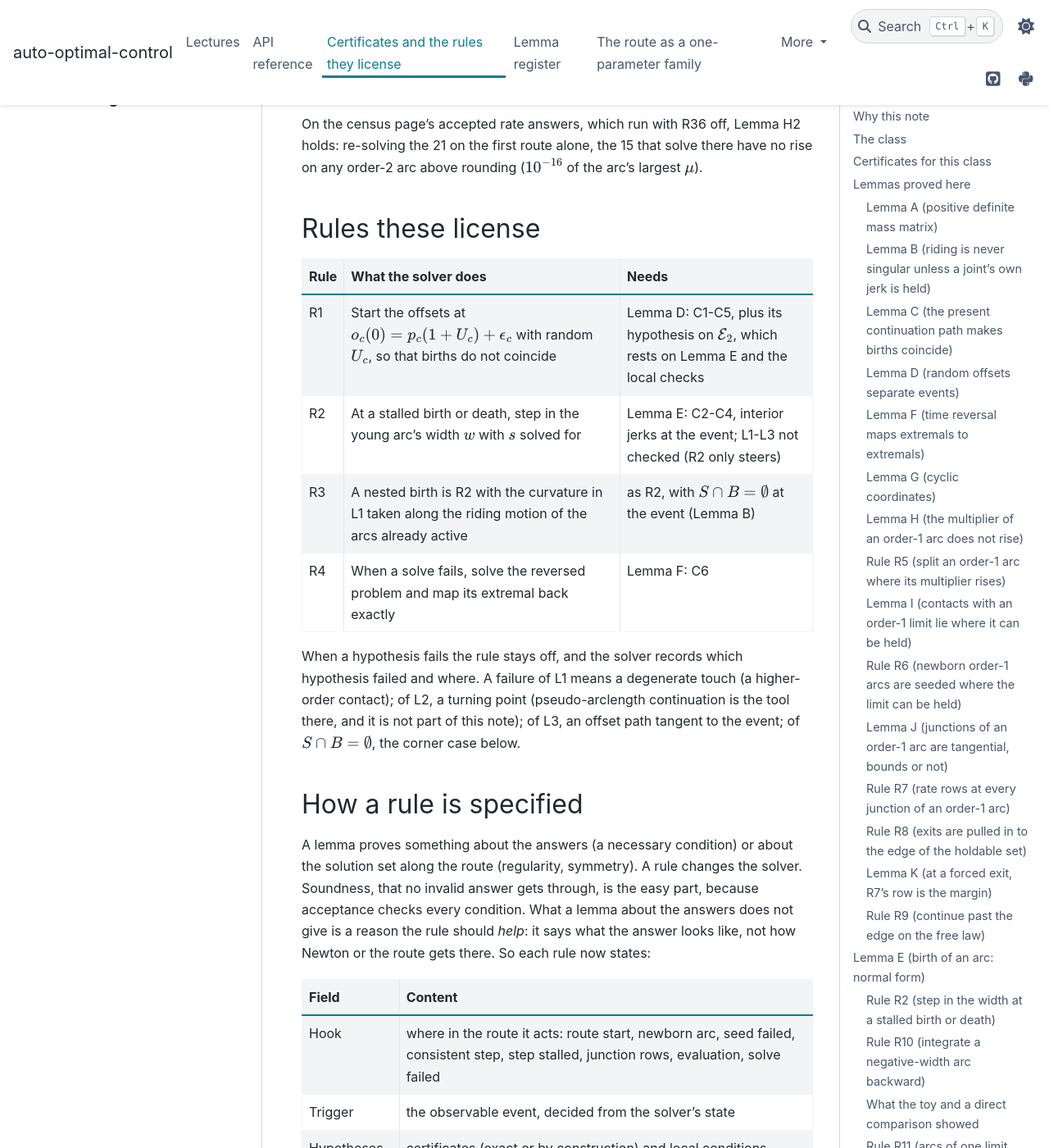
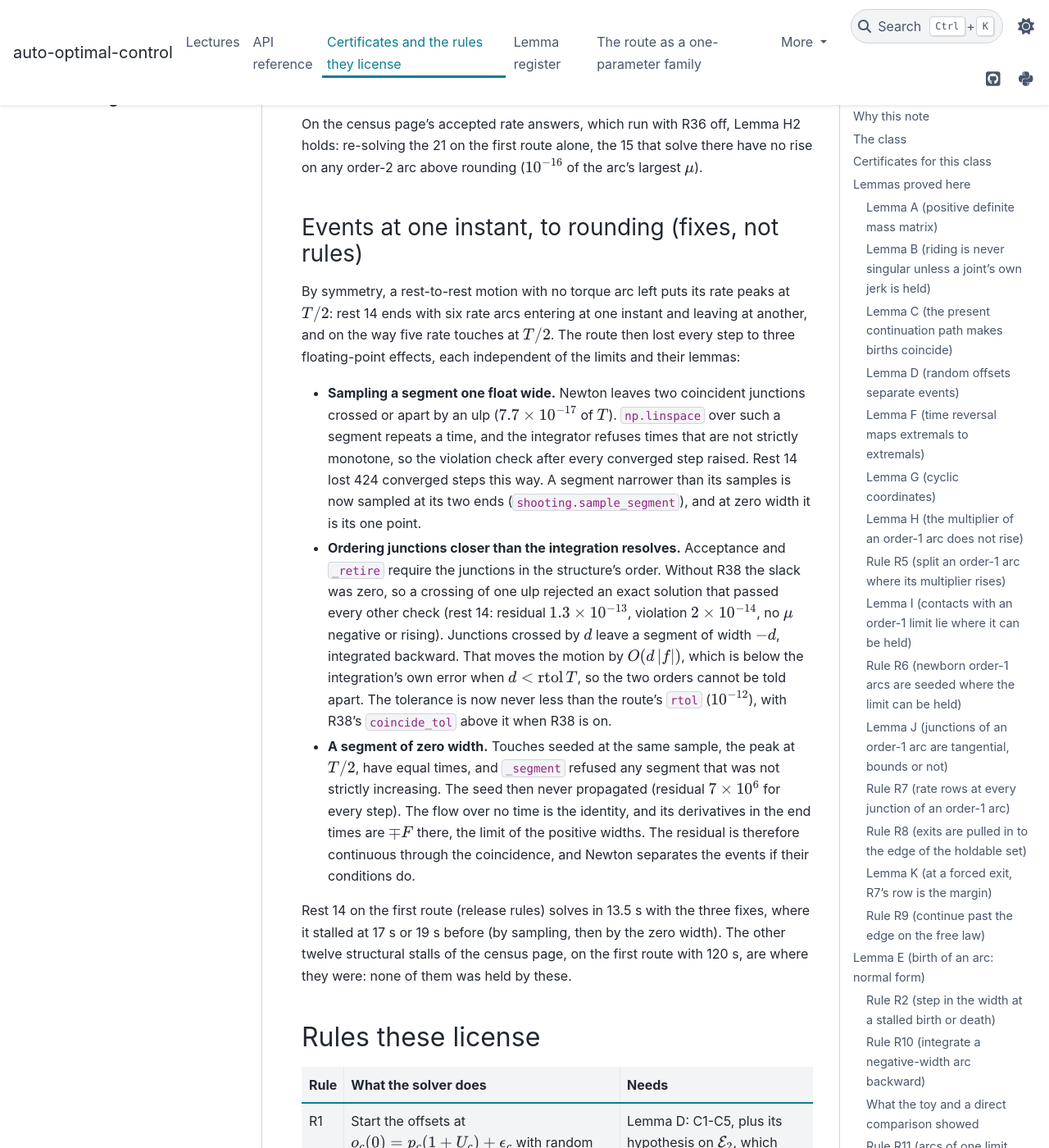
Before and after one commit to idm23/auto-optimal-control, a Sphinx documentation site: the page built from docs/notes/structure_certificates.md, in a window 1280 px wide and 1400 px high, scrolled down 48790 px. Shown: the whole window at 82% size. Built offline with Sphinx 7.4.7 and the PyData theme 0.15.4, drawn with Linux system fonts in a browser that asks for light colours.

Commit message:
Notes: events at one instant, to rounding
Co-Authored-By: Claude Opus 5.5 <noreply@anthropic.com>

```diff
--- a/docs/notes/structure_certificates.md
+++ b/docs/notes/structure_certificates.md
@@ -1875,6 +1875,41 @@ On the census page's accepted rate answers, which run with R36 off, Lemma H2 hol
 re-solving the 21 on the first route alone, the 15 that solve there have no rise on any
 order-2 arc above rounding ($10^{-16}$ of the arc's largest $\mu$).
 
+### Events at one instant, to rounding (fixes, not rules)
+
+By symmetry, a rest-to-rest motion with no torque arc left puts its rate peaks at
+$T/2$: rest 14 ends with six rate arcs entering at one instant and leaving at another,
+and on the way five rate touches at $T/2$. The route then lost every step to three
+floating-point effects, each independent of the limits and their lemmas:
+
+- **Sampling a segment one float wide.** Newton leaves two coincident junctions crossed
+  or apart by an ulp ($7.7 \times 10^{-17}$ of $T$). `np.linspace` over such a segment
+  repeats a time, and the integrator refuses times that are not strictly monotone, so
+  the violation check after every converged step raised. Rest 14 lost 424 converged
+  steps this way. A segment narrower than its samples is now sampled at its two ends
+  (`shooting.sample_segment`), and at zero width it is its one point.
+- **Ordering junctions closer than the integration resolves.** Acceptance and `_retire`
+  require the junctions in the structure's order. Without R38 the slack was zero, so a
+  crossing of one ulp rejected an exact solution that passed every other check (rest
+  14: residual $1.3 \times 10^{-13}$, violation $2 \times 10^{-14}$, no $\mu$ negative
+  or rising). Junctions crossed by $d$ leave a segment of width $-d$, integrated
+  backward. That moves the motion by $O(d\,|f|)$, which is below the integration's own
+  error when $d < \mathrm{rtol}\, T$, so the two orders cannot be told apart. The
+  tolerance is now never less than the route's `rtol` ($10^{-12}$), with R38's
+  `coincide_tol` above it when R38 is on.
+- **A segment of zero width.** Touches seeded at the same sample, the peak at $T/2$,
+  have equal times, and `_segment` refused any segment that was not strictly
+  increasing. The seed then never propagated (residual $7 \times 10^{6}$ for every
+  step). The flow over no time is the identity, and its derivatives in the end times
+  are $\mp F$ there, the limit of the positive widths. The residual is therefore
+  continuous through the coincidence, and Newton separates the events if their
+  conditions do.
+
+Rest 14 on the first route (release rules) solves in 13.5 s with the three fixes,
+where it stalled at 17 s or 19 s before (by sampling, then by the zero width). The other
+twelve structural stalls of the census page, on the first route with 120 s, are where
+they were: none of them was held by these.
+
 ## Rules these license
 
 | Rule | What the solver does | Needs |
```
